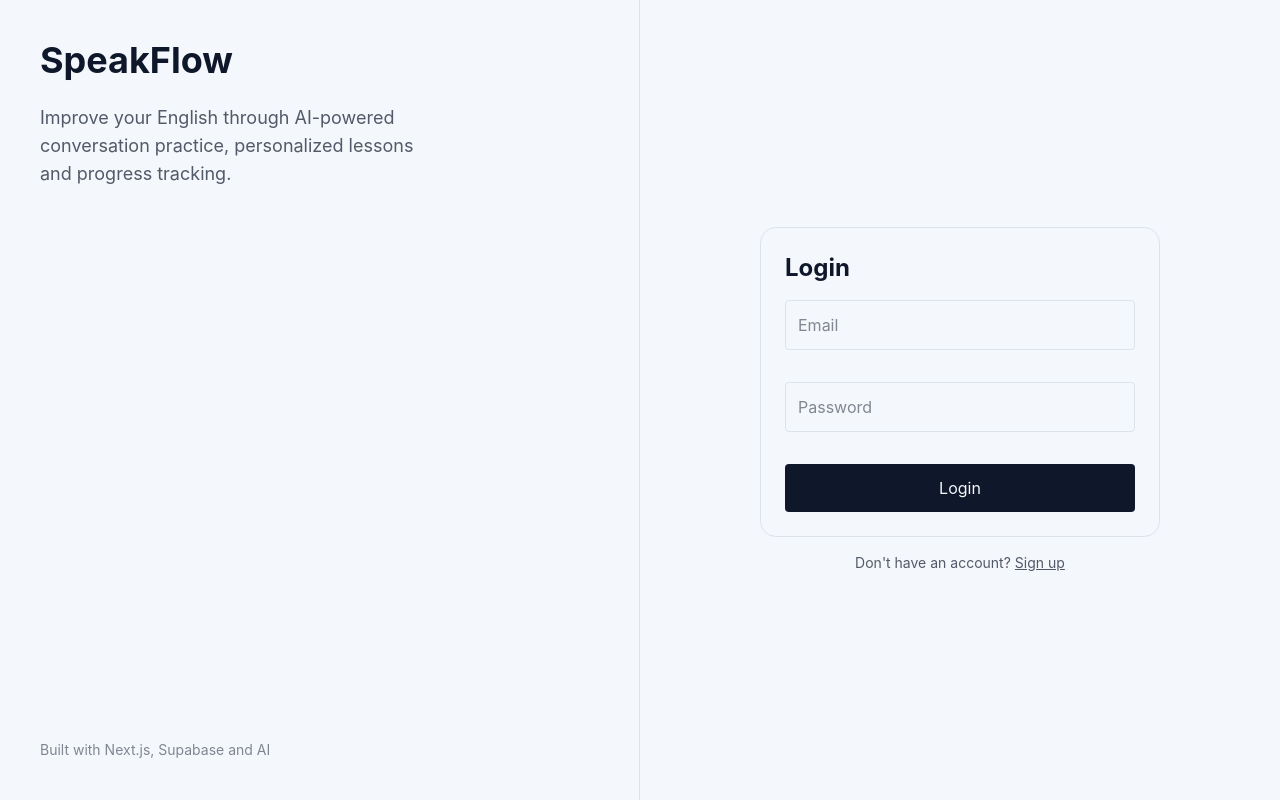
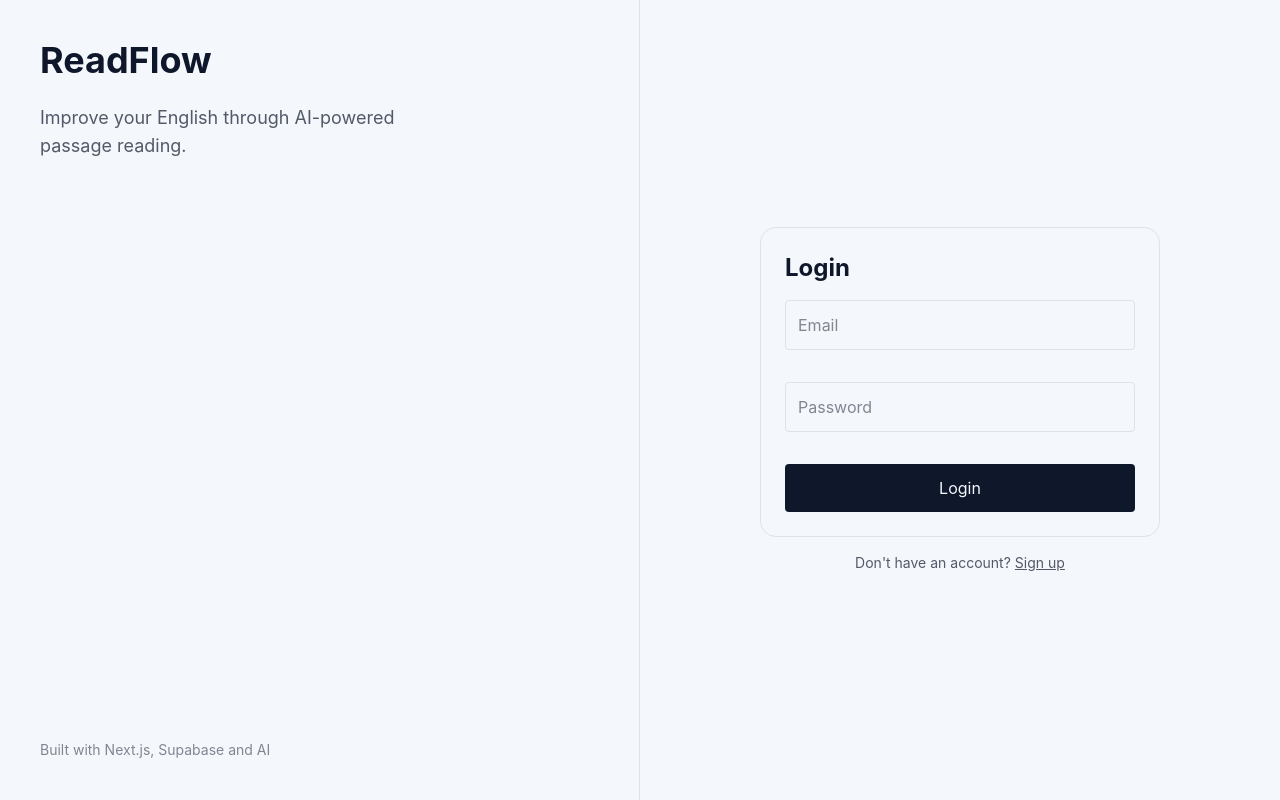
Before and after one commit to XihaoZhu/ai-english-saas, a Next.js app: page /login in a window 1280 px wide. Built offline with nearby package versions, Linux system fonts and the light colour scheme; no server answers.

Commit message:
text midified a bit

```diff
--- a/src/app/(auth)/login/page.tsx
+++ b/src/app/(auth)/login/page.tsx
@@ -35,13 +35,12 @@ export default function LoginPage() {
           <div className="hidden lg:flex flex-col justify-between p-10">
             <div>
               <div className="mb-6 text-4xl font-bold">
-                SpeakFlow
+                ReadFlow
               </div>
 
               <p className="max-w-sm text-lg opacity-70">
                 Improve your English through
-                AI-powered conversation practice,
-                personalized lessons and progress tracking.
+                AI-powered passage reading.
               </p>
             </div>
 
```
